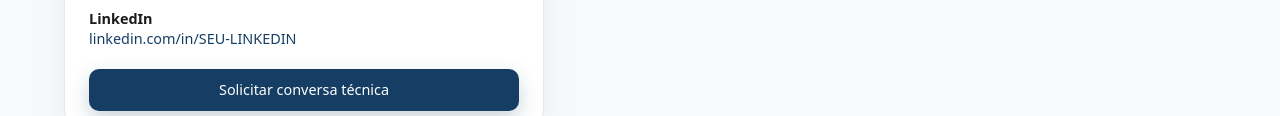
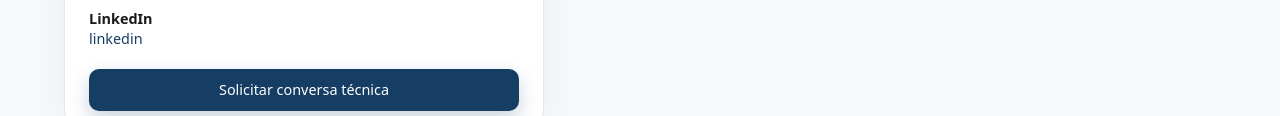
Before and after one commit to alceufec/alceufec.github.io, a plain HTML site: page index.html in a window 1280 px wide. Shown: the part 1924-2040 px from the top of the page. Drawn offline with Linux system fonts and the light colour scheme.

Commit message:
Atualiza o link para o perfil do linkedin.

```diff
--- a/index.html
+++ b/index.html
@@ -582,8 +582,8 @@
 
         <div>
           <strong>LinkedIn</strong><br>
-          <a href="https://www.linkedin.com/in/SEU-LINKEDIN" target="_blank" rel="noopener">
-            linkedin.com/in/SEU-LINKEDIN
+          <a href="https://www.linkedin.com/in/alceu-ferraz-costa-neto-msc-7b1498" target="_blank" rel="noopener">
+            linkedin
           </a>
         </div>
       </div>
```
